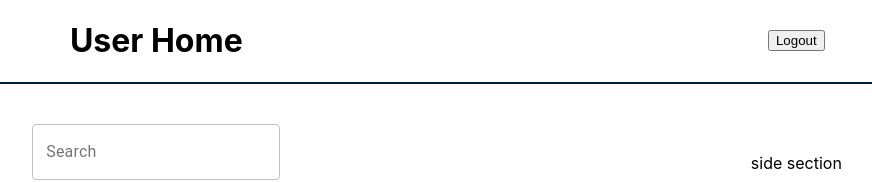
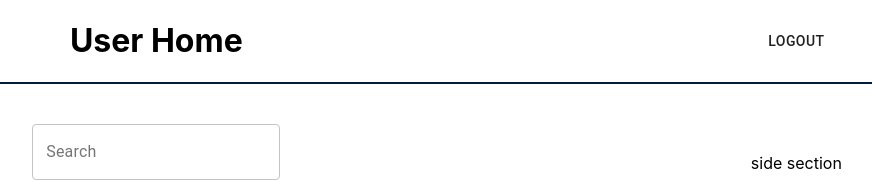
Before and after one commit to JMantis0/MusicApp, a React (Create React App) app in the folder client/: page /user_home in a window 1280 px wide. Shown: the top 182 px of the page, without its empty margins (377-1249 px from the left). Built offline with nearby package versions, Linux system fonts and the light colour scheme.

Commit message:
Imported LogoutButton and placed it in header

```diff
--- a/client/src/pages/UserHome.tsx
+++ b/client/src/pages/UserHome.tsx
@@ -2,6 +2,7 @@ import React from "react";
 import SearchInput from "../components/SearchInput";
 import Grid from "@material-ui/core/Grid";
 import style from "../MusicApp.module.css";
+import LogoutButton from "../components/LogoutButton";
 
 const UserHome = () => {
   return (
@@ -12,12 +13,13 @@ const UserHome = () => {
             <h1>User Home</h1>
           </Grid>
           <Grid className={style.center} xs={2} item >
-            <button>Logout</button>
+            <LogoutButton />
           </Grid>
         </Grid>
       </header>
 
       <div className={style.horizontalLine}></div>
+
       <body>
         <Grid container >
           <Grid className={style.center} item xs={10}>
```
